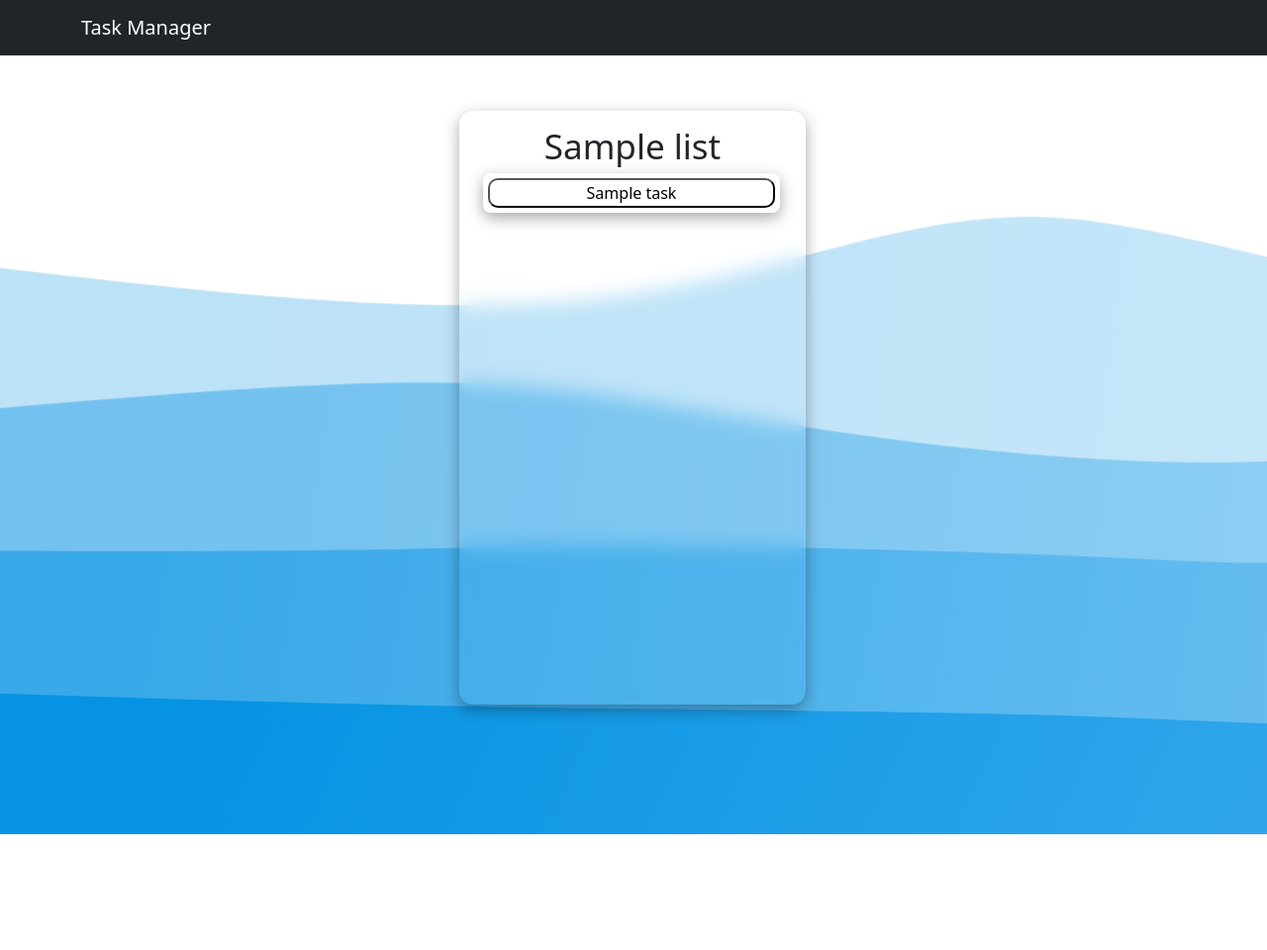
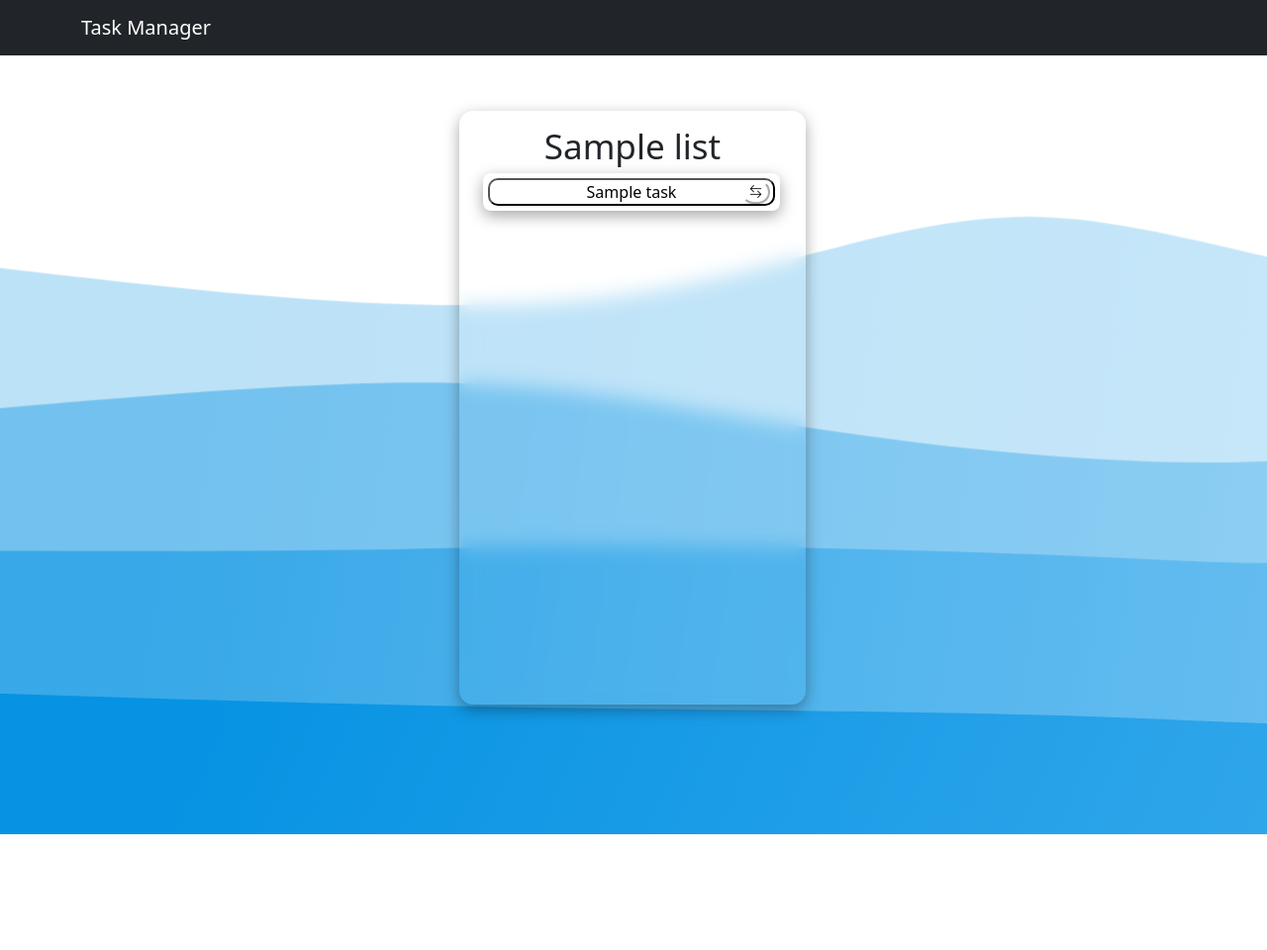
Before and after one commit to Siwssol/Task-Manager-Group-Project-, a Django app: template tasks/templates/board.html in a window 1280 px wide; the page is wider, and only the part inside the window is pictured. Shown: that part at 99% size. Run offline with Django 4.2, Linux system fonts and the light colour scheme; the template is opened without the code that fills it: most values are stand-ins (such as "Sample title", 1, 10 or a date in 2020); some libraries are stand-ins or nearby versions.

Commit message:
add button to change location of tasks
No fuinctionality yet
Code looks a little messy with if statements but so far gets the job done.

```diff
--- a/tasks/templates/board.html
+++ b/tasks/templates/board.html
@@ -3,6 +3,7 @@
 {% extends 'base_content.html' %}
 {% block content %}
     <style>
+
     .ListRow{
         height: 520px;
         position: relative;
@@ -38,9 +39,10 @@
         display: grid;
         justify-content: center;
         align-items: center;
+        position: relative;
         padding: 5px;
         width: 320px;
-        height: max-content;
+        height: min-content;
         margin: 0;
         inline-size: 300px;
         overflow-wrap: break-word;
@@ -62,6 +64,7 @@
     .Task {
         width: 290px;
         height: max-content;
+        position: relative;
         justify-content: center;
         margin: 0;
         background-color: white;
@@ -78,10 +81,32 @@
         text-decoration: none !important;
     }
 
+    .panel-heading {
+        height: min-content;
+        box-sizing: border-box;
+        padding: 0;
+        margin: 0;
+        line-height: normal;
+    }
+
 
     .taskListContainer {
         position: relative;
         z-index: 1;
+    }
+
+    .TaskOptions {
+        z-index: 2;
+        position: absolute;
+        line-height: normal;
+        left: 87%;
+        top: 7px;
+        border-radius: 20px;
+        width: min-content;
+        background-color: white;
+        border-color: white;
+        height: min-content;
+        font-size: 13px;
     }
 
     body {
@@ -261,7 +286,25 @@
                         {% if task.list_id == list.id %}
                             <div class="panel panel-default TaskContainer">
                                 <div class="panel-heading">
-                                    <button class="Task" type="button" data-bs-toggle="collapse" data-bs-target="#taskDetails{{ task.id }}" aria-expanded="false" aria-controls="TaskDescription">{{ task.task_name }}</button>
+                                    <button class="Task Task{{ task.id }}" type="button" data-bs-toggle="collapse" data-bs-target="#taskDetails{{ task.id }}" aria-expanded="false" aria-controls="TaskDescription">{{ task.task_name }}
+                                        <button class="TaskOptions" type="button" data-bs-toggle="dropdown"><i class="bi bi-arrow-left-right"></i></button>
+                                        {% if list.listName == "To Do" %}
+                                            <ul class="dropdown-menu">
+                                                <button>In Progress</button>
+                                                <button>Completed</button>
+                                            </ul>
+                                        {% elif list.listName == "In Progress" %}
+                                            <ul class="dropdown-menu">
+                                                <button>To Do</button>
+                                                <button>Completed</button>
+                                            </ul>
+                                        {% elif list.listName == "Completed" %}
+                                            <ul class="dropdown-menu">
+                                                <button>To Do</button>
+                                                <button>In Progress</button>
+                                            </ul>
+                                        {% endif %}
+                                    </button>
                                 </div>
                                 <div id="taskDetails{{ task.id }}" class="collapse taskDetails" >
                                     <div class="panel-body">
@@ -272,9 +315,7 @@
                                         <a class="EditTaskDescLink" href="{% url 'change_task_description' taskID=task.id board_name=request.resolver_match.kwargs.board_name %}">
                                             <button type="button" class="EditTaskDescButton">Edit Description</button>
                                         </a>
-                                        <a class="EditTaskDescLink" href="{% url 'change_task_description' taskID=task.id board_name=request.resolver_match.kwargs.board_name %}">
-                                            <button type="button" class="EditTaskDescButton">Move Task</button>
-                                        </a>
+
                                     </div>
                                 </div>
                             </div>
--- a/tasks/views.py
+++ b/tasks/views.py
@@ -155,6 +155,12 @@ def home(request):
     """Display the application's start/home screen."""
     return render(request, 'home.html')
 
+"""
+def changeTaskLocation(request, taskID, board_name):
+    task = Task.objects.get(id=taskID)
+    if request.method == 'POST':
+"""
+
 def board(request, board_name):
     """Display specific board"""
     current_user = request.user
```
